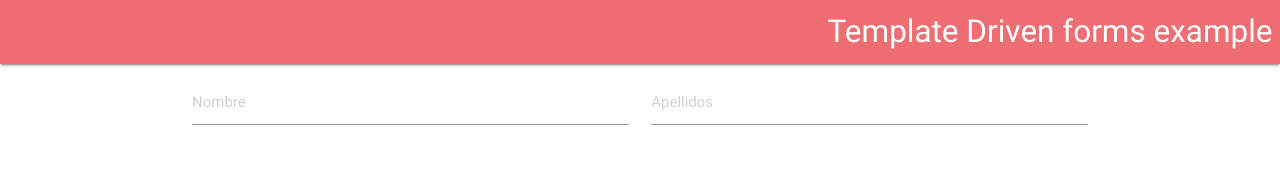
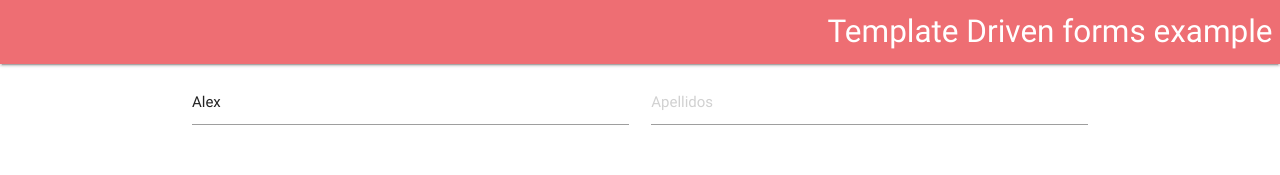
Before and after one commit to agudovitoria/ng2-forms, an Angular app: page / in a window 1280 px wide. Shown: the top 175 px of the page. Built offline with nearby package versions, Linux system fonts and the light colour scheme.

Commit message:
data binding from model

```diff
--- a/src/app/registration-form/registration-form.component.html
+++ b/src/app/registration-form/registration-form.component.html
@@ -2,10 +2,10 @@
     <form class="col s12" #regForm="ngForm" novalidate (ngSubmit)="onSubmit(regForm)">
       <div class="row">
         <div class="input-field col s6">
-          <input placeholder="Nombre" id="first_name" type="text" [ngClass]="{'invalid':isInvalid(firstName)}" name="name" ngModel #firstName="ngModel" required>
+          <input placeholder="Nombre" id="first_name" type="text" [ngClass]="{'invalid':isInvalid(firstName)}" name="name" [ngModel]="formData.name" #firstName="ngModel" required>
         </div>
         <div class="input-field col s6">
-          <input placeholder="Apellidos" id="last_name" type="text" [ngClass]="{'invalid':isInvalid(lastName)}" name="lastName" ngModel #lastName="ngModel" required>
+          <input placeholder="Apellidos" id="last_name" type="text" [ngClass]="{'invalid':isInvalid(lastName)}" name="lastName" [ngModel]="formData.lastName" #lastName="ngModel" required>
         </div>
       </div>
 
--- a/src/app/registration-form/registration-form.component.ts
+++ b/src/app/registration-form/registration-form.component.ts
@@ -9,7 +9,7 @@ import { IFormData } from './IFormData';
 })
 export class RegistrationFormComponent implements OnInit {
   formData:IFormData = {
-    name: '',
+    name: 'Alex',
     lastName: '',
     email: '',
     gender: null,
```
